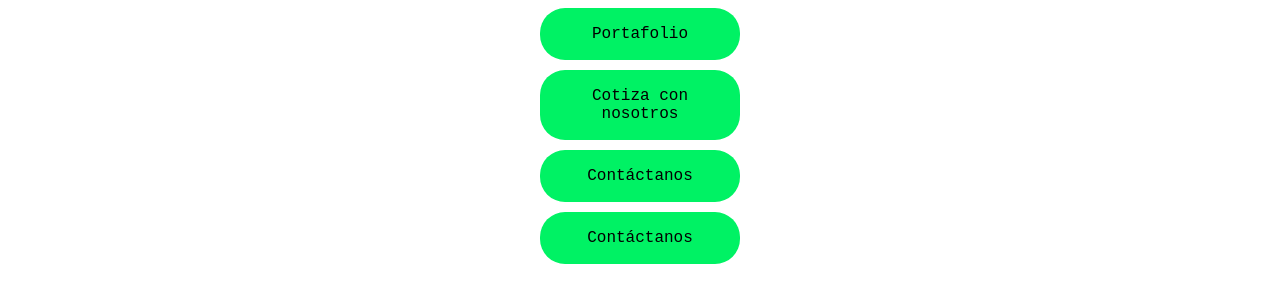
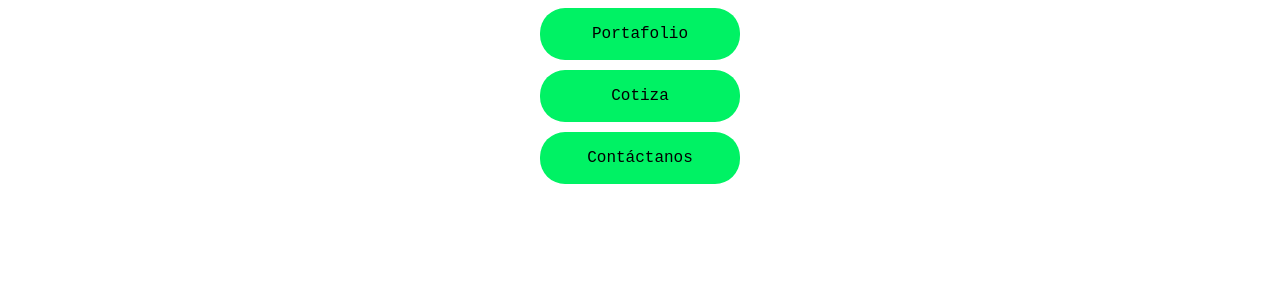
Before and after one commit to ArcanaWeb-Dev/ArcanaWeb-Dev.github.io, a plain HTML site: page index.html in a window 1280 px wide. Shown: the part 805-1108 px from the top of the page. After the commit the page ends 1059 px from the top, so only its background shows below. Drawn offline with Linux system fonts and the light colour scheme.

Commit message:
Update index.html

```diff
--- a/index.html
+++ b/index.html
@@ -41,8 +41,7 @@
 
         <div class="additional-nav">
             <a href="" class="nav-button">Portafolio</a>
-            <a href="https://tally.so/r/wAkaYz" class="nav-button">Cotiza con nosotros</a>
-            <a href="https://wa.me/9994526588" class="nav-button">Contáctanos</a>
+            <a href="https://tally.so/r/wAkaYz" class="nav-button">Cotiza</a>
             <a href="https://wa.me/9993266624" class="nav-button">Contáctanos</a>
         </div>
     </nav>
```
